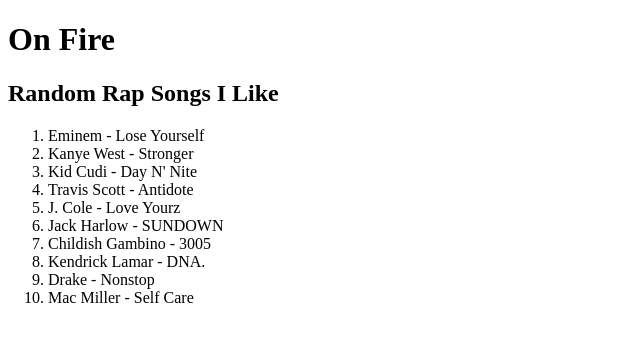
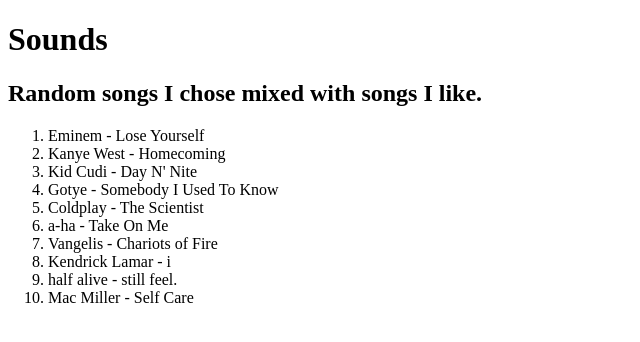
Before and after one commit to DEVANS0178/mixtape, a plain HTML site: page index.html in a window 1280 px wide. Shown: the whole page, without its empty margins (0-640 px from the left). Drawn offline with Linux system fonts and the light colour scheme.

Commit message:
changed description and songs

```diff
--- a/index.html
+++ b/index.html
@@ -4,19 +4,19 @@
     <meta charset="utf-8">
     <title>Mixtape</title>
   </head>
-  <h1>On Fire</h1>
-  <h2>Random Rap Songs I Like</h2>
+  <h1>Sounds</h1>
+  <h2>Random songs I chose mixed with songs I like.</h2>
   <body>
     <ol>
       <li>Eminem - Lose Yourself</li>
-      <li>Kanye West - Stronger</li>
+      <li>Kanye West - Homecoming</li>
       <li>Kid Cudi - Day N' Nite</li>
-      <li>Travis Scott - Antidote</li>
-      <li>J. Cole - Love Yourz</li>
-      <li>Jack Harlow - SUNDOWN</li>
-      <li>Childish Gambino - 3005</li>
-      <li>Kendrick Lamar - DNA.</li>
-      <li>Drake - Nonstop</li>
+      <li>Gotye - Somebody I Used To Know</li>
+      <li>Coldplay - The Scientist</li>
+      <li>a-ha - Take On Me</li>
+      <li>Vangelis - Chariots of Fire</li>
+      <li>Kendrick Lamar - i</li>
+      <li>half alive - still feel.</li>
       <li>Mac Miller - Self Care</li>
     </ol>
   </body>
```
